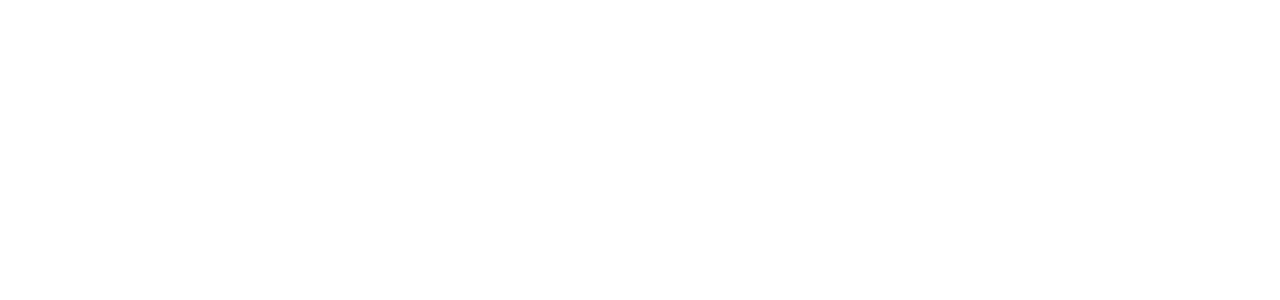
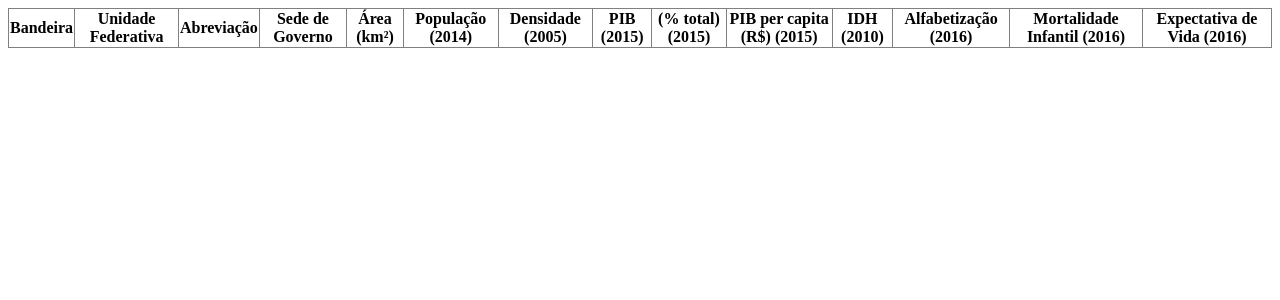
Before and after one commit to ItaloAugustoFL/lista-ufs, a PHP site: page / in a window 1280 px wide. Before the commit the part shown is empty. Shown: the top 300 px of the page. Run offline with PHP 8.4, Linux system fonts and the light colour scheme; lists and menus that the app fills with data are empty.

Commit message:
criação da tabela com seu style

```diff
--- a/index.php
+++ b/index.php
@@ -6,6 +6,18 @@
     <meta http-equiv="X-UA-Compatible" content="IE=edge">
     <meta name="viewport" content="width=device-width, initial-scale=1.0">
     <title>Lista Sintética de UFs</title>
+
+    <!-- Estilo da tabela -->
+    <style>
+    table {
+        border-collapse: collapse;
+        text-align: center;
+    }
+
+    /* tr {
+        border-left: 1px solid #000;
+    } */
+    </style>
     </head>
 
 <body>
@@ -446,4 +458,23 @@
           'Expectativa de Vida (2016)' => '73,4 anos'
         ]
     ];
+
+    //Criação da Tabela
+echo '<table border="1">';
+echo '<tr>
+        <th>Bandeira</th>
+        <th>Unidade Federativa</th>
+        <th>Abreviação</th>
+        <th>Sede de Governo</th>
+        <th>Área (km²)</th>
+        <th>População (2014)</th>
+        <th>Densidade (2005)</th>
+        <th>PIB (2015)</th>
+        <th>(% total) (2015)</th>
+        <th>PIB per capita (R$) (2015)</th>
+        <th>IDH (2010)</th>
+        <th>Alfabetização (2016)</th>
+        <th>Mortalidade Infantil (2016)</th>
+        <th>Expectativa de Vida (2016)</th>
+    </tr>';
 ?>
```
